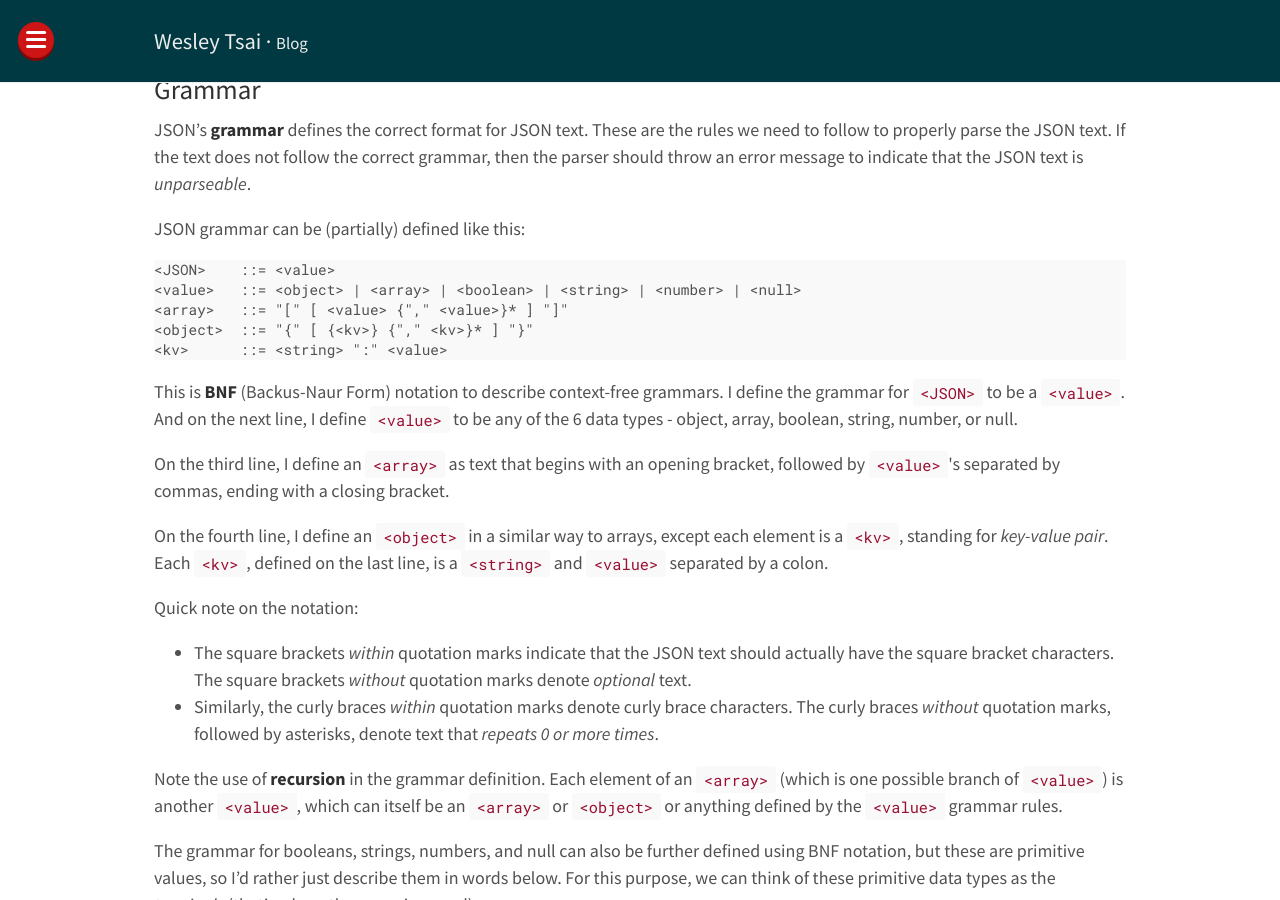
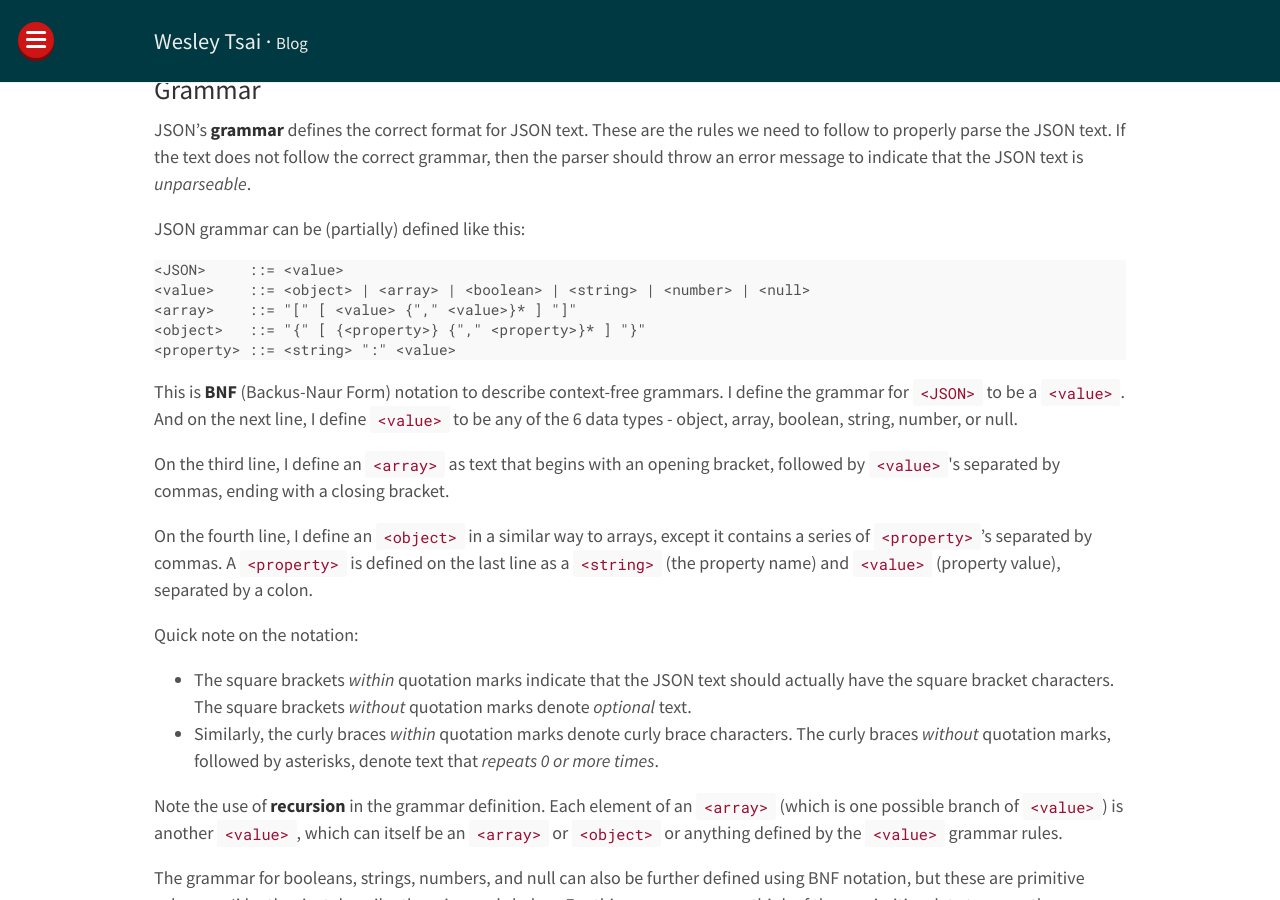
Before and after one commit to wezleytsai/wezleytsai.github.io, a Jekyll site: the page built from _posts/2015-06-13-a-json-parser.md, in a window 1280 px wide and 900 px high, scrolled down 561 px. Built offline with Jekyll 4.4.1, drawn with Linux system fonts in a browser that asks for light colours; nearby versions of some CDN libraries.

Commit message:
Edit JSON grammar notation to be easier to understand

```diff
--- a/_posts/2015-06-13-a-json-parser.md
+++ b/_posts/2015-06-13-a-json-parser.md
@@ -34,18 +34,18 @@ JSON's **grammar** defines the correct format for JSON text. These are the rules
 JSON grammar can be (partially) defined like this:
 
 <pre><code class="nohighlight"><!--
---><JSON&gt;    ::= <value&gt;
-<value&gt;   ::= <object&gt; | <array&gt; | <boolean&gt; | <string&gt; | <number&gt; | <null&gt;
-<array&gt;   ::= "[" [ <value&gt; {"," <value&gt;}* ] "]"
-<object&gt;  ::= "{" [ {<kv&gt;} {"," <kv&gt;}* ] "}"
-<kv&gt;      ::= <string&gt; ":" <value&gt;
+--><JSON&gt;     ::= <value&gt;
+<value&gt;    ::= <object&gt; | <array&gt; | <boolean&gt; | <string&gt; | <number&gt; | <null&gt;
+<array&gt;    ::= "[" [ <value&gt; {"," <value&gt;}* ] "]"
+<object&gt;   ::= "{" [ {<property&gt;} {"," <property&gt;}* ] "}"
+<property&gt; ::= <string&gt; ":" <value&gt;
 </code></pre>
 
 This is **BNF** (Backus-Naur Form) notation to describe context-free grammars. I define the grammar for `<JSON>` to be a `<value>`. And on the next line, I define `<value>` to be any of the 6 data types - object, array, boolean, string, number, or null.
 
 On the third line, I define an `<array>` as text that begins with an opening bracket, followed by `<value>`\'s separated by commas, ending with a closing bracket.
 
-On the fourth line, I define an `<object>` in a similar way to arrays, except each element is a `<kv>`, standing for _key-value pair_. Each `<kv>`, defined on the last line, is a `<string>` and `<value>` separated by a colon.
+On the fourth line, I define an `<object>` in a similar way to arrays, except it contains a series of `<property>`'s separated by commas. A `<property>` is defined on the last line as a `<string>` (the property name) and `<value>` (property value), separated by a colon.
 
 Quick note on the notation:
 
```
